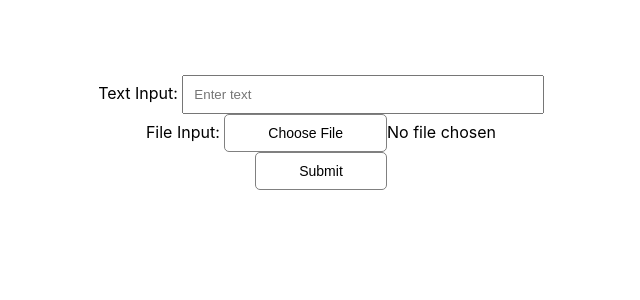
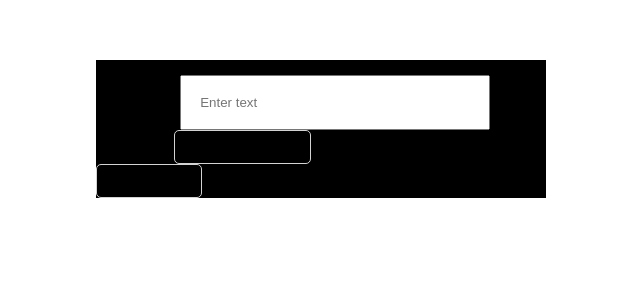
Before and after one commit to caitlinmclaugh/fovusapp, a React (Create React App) app: page / in a window 1280 px wide. Shown: the top 300 px of the page, without its empty margins (319-959 px from the left). Built offline with nearby package versions, Linux system fonts and the light colour scheme.

Commit message:
black background

```diff
--- a/src/App.css
+++ b/src/App.css
@@ -1,16 +1,11 @@
+
 .App {
-  text-align: center;
-}
-
-.App-logo {
-  height: 40vmin;
-  pointer-events: none;
-}
-
-@media (prefers-reduced-motion: no-preference) {
-  .App-logo {
-    animation: App-logo-spin infinite 20s linear;
-  }
+  margin: 60px auto 0 auto;
+  width: 450px;
+  flex: 1;
+  align-items: left;
+  justify-content: space-evenly;
+  background-color: black;
 }
 
 .App-header {
@@ -19,20 +14,41 @@
   display: flex;
   flex-direction: column;
   align-items: center;
-  justify-content: center;
+  justify-content: space-evenly;
   font-size: calc(10px + 2vmin);
   color: white;
 }
 
-.App-link {
-  color: #61dafb;
+.submit {
+  margin-top: 15px;
+  display: flex;
+  justify-content: space-evenly;
+  align-items: center;
 }
 
-@keyframes App-logo-spin {
-  from {
-    transform: rotate(0deg);
-  }
-  to {
-    transform: rotate(360deg);
-  }
+input {
+  margin-top: 15px;
+  padding: 18px;
+  width: 60%;
 }
+
+.label {
+  margin-top: 15px;
+  display: flex;
+  justify-content: space-evenly;
+  text-decoration-color: white;
+}
+
+.button {
+  padding: 8px 30px;
+  border: 1px solid lightgray;
+  border-radius: 5px;
+  background-color: black;
+  font-size: 14px;
+  cursor: pointer;
+  transition: all 0.25s ease-in-out;
+}
+
+.btn:hover {
+  background-color: darkgray;
+}
--- a/src/index.css
+++ b/src/index.css
@@ -7,41 +7,6 @@ body {
   -moz-osx-font-smoothing: grayscale;
 }
 
-.App {
-  margin: 60px auto 0 auto;
-  width: 450px;
-  flex: 1;
-  align-items: center;
-  justify-content: center;
-}
-
-.submit {
-  margin-top: 15px;
-  display: flex;
-  justify-content: space-evenly;
-  align-items: center;
-}
-
-input {
-  margin-top: 15px;
-  padding: 10px;
-  width: 75%;
-}
-
-.button {
-  padding: 10px 43px;
-  border: 1px solid gray;
-  border-radius: 5px;
-  background-color: white;
-  font-size: 14px;
-  cursor: pointer;
-  transition: all 0.25s ease-in-out;
-}
-
-.btn:hover {
-  background-color: lightgray;
-}
-
 code {
   font-family: source-code-pro, Menlo, Monaco, Consolas, 'Courier New',
     monospace;
```
